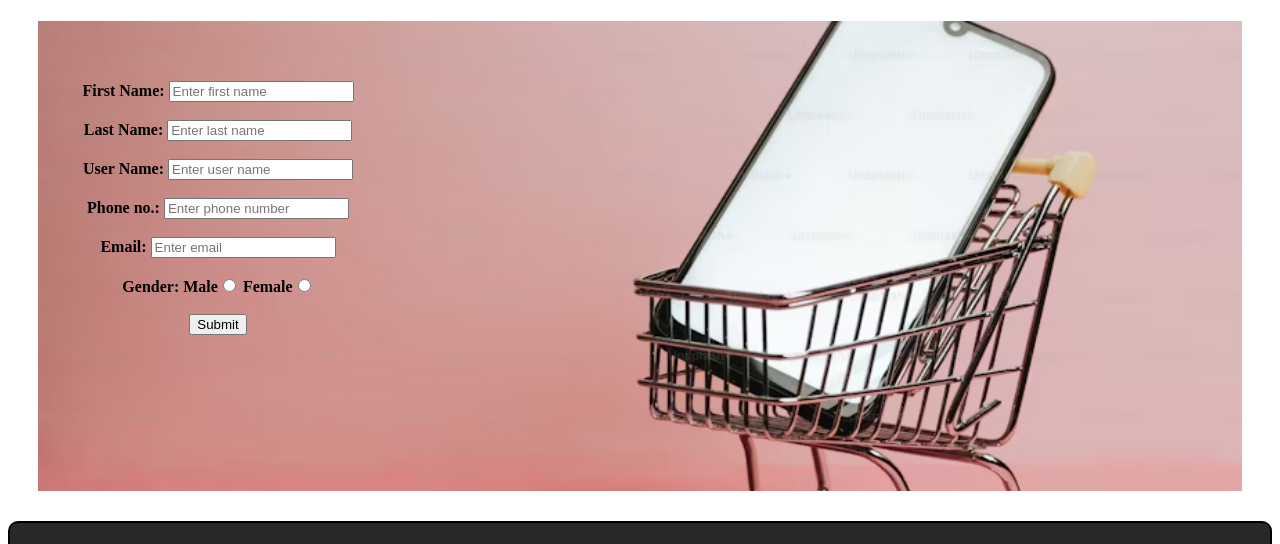
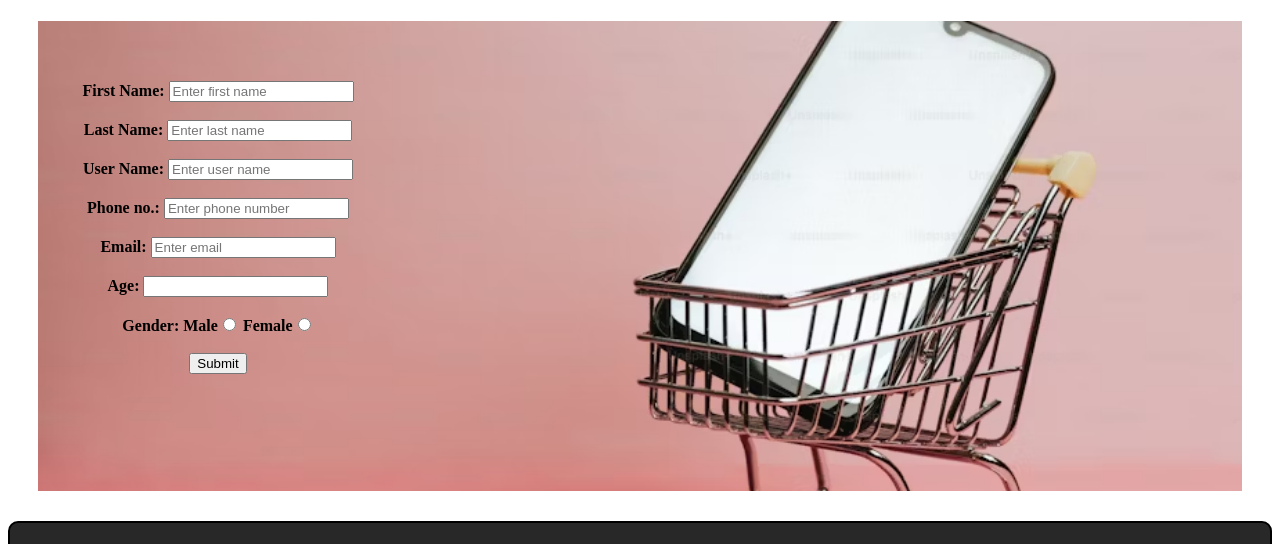
Before and after one commit to Nitesh4546/Flipamz, a plain HTML site: page register.html in a window 1280 px wide. Shown: the part 119-663 px from the top of the page. Drawn offline with Linux system fonts and the light colour scheme.

Commit message:
Update register.html

```diff
--- a/register.html
+++ b/register.html
@@ -130,6 +130,7 @@
                     User Name: <input type="text" name="un" placeholder="Enter user name" required><br><br>
                     Phone no.: <input name="num"  required placeholder="Enter phone number"><br><br>
                     Email: <input type="enail" name="em" required placeholder="Enter email"><br><br>
+                    Age: <input type=number" name="ag" min-number="18" max-number="100"><br><br>
                     Gender: Male<input type="radio" name="g"> Female<input type="radio" name="g"><br><br>
                     <input type="submit" name="submit">
                 </form>
```
